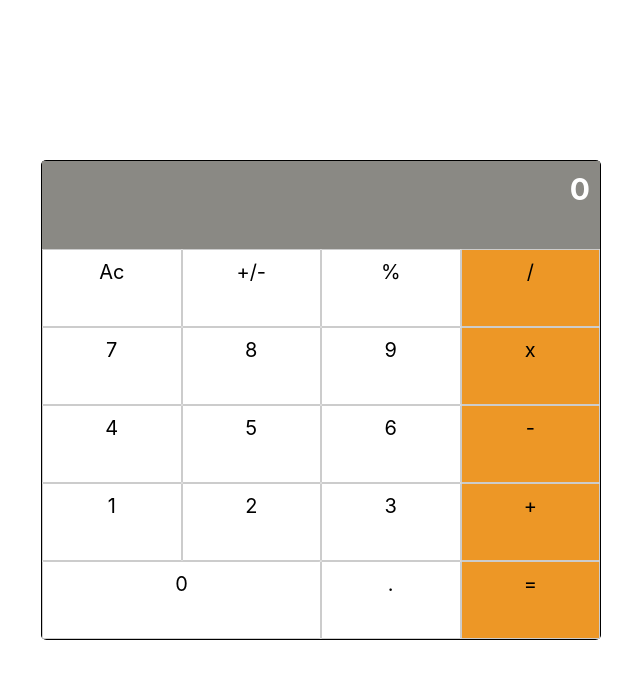
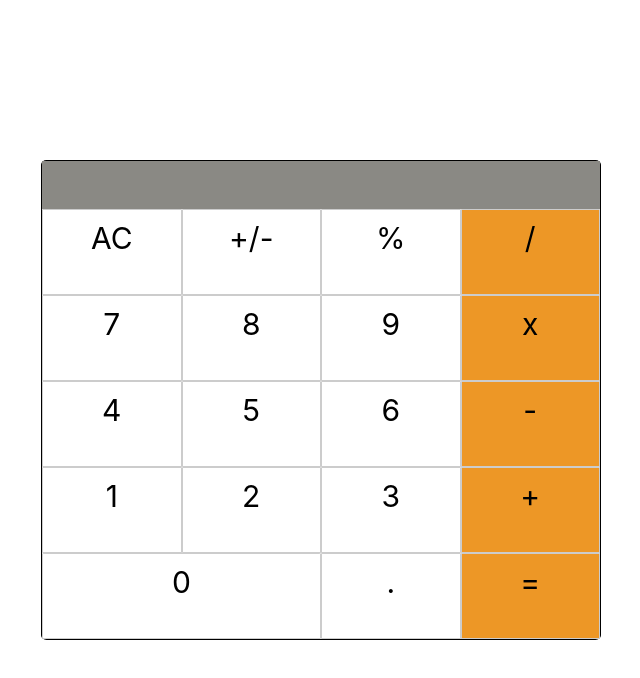
Before and after one commit to ghermaico135/math-magician-project, a React (Create React App) app: page / in a window 1280 px wide. Shown: the top 678 px of the page, without its empty margins (319-959 px from the left). Built offline with nearby package versions, Linux system fonts and the light colour scheme.

Commit message:
math-operation function

```diff
--- a/src/Components/Buttons.js
+++ b/src/Components/Buttons.js
@@ -1,27 +1,35 @@
 /* eslint-disable */
 import React from 'react';
-// import PropTypes from 'prop-types';
+import PropTypes from 'prop-types';
 import calculate from './logic/calculator';
 
-function Buttons(props) {
+const Buttons = ({ obj, name, setObj }) => {
   const handleClick = (e) => {
-    props.setObj(
-      calculate(props.obj, e.target.innerText)
+    setObj(
+      calculate(obj, e.target.innerText),
     );
-
   };
 
-  const operator = ['+', '-', '/', 'x','='];
+  const operator = ['+', '-', '/', 'x', '='];
   return (
 
     <div
-    className={`grid-item ${operator.includes(props.name) ? `grid-item-color`:''} ${(props.name == "0") ? `grid-item-zero`:''}`}
-    onClick={(e) => handleClick(e)}
+      className={`grid-item ${operator.includes(name) ? 'grid-item-color' : ''} ${(name === '0') ? 'grid-item-zero' : ''}`}
+      onClick={(e) => handleClick(e)}
     >
-    {props.name}
-		</div>
+      {name}
+    </div>
 
   );
-}
+};
+/* eslint-disable */
+export default Buttons;
 
-export default Buttons;
+// Buttons.defaultProps = {
+//   obj: {},
+// };
+Buttons.propTypes = {
+  obj: PropTypes.object.isRequired,
+  setObj: PropTypes.func.isRequired,
+  name: PropTypes.string.isRequired,
+};
--- a/src/Components/Calculator.js
+++ b/src/Components/Calculator.js
@@ -1,22 +1,17 @@
-/** @format */
-/* eslint-disable */
-import React, { useState } from "react";
-import "./Style.css";
-import DisplayInput from "./Display-input";
-import Buttons from "./Buttons";
+import React, { useState } from 'react';
+import './Style.css';
+import DisplayInput from './Display-input';
+import Buttons from './Buttons';
 
 function Calculator() {
   const [obj, setObj] = useState({
-		total: 0,
-		next: 0,
-		operation: null,
   });
 
   return (
     <div className="container">
       <div className="grid-container">
-				<DisplayInput  obj={obj} />
-				<Buttons name="Ac" obj={obj} setObj={setObj} />
+        <DisplayInput obj={obj} />
+        <Buttons name="AC" obj={obj} setObj={setObj} />
         <Buttons name="+/-" obj={obj} setObj={setObj} />
         <Buttons name="%" obj={obj} setObj={setObj} />
         <Buttons name="/" obj={obj} setObj={setObj} />
--- a/src/Components/Display-input.js
+++ b/src/Components/Display-input.js
@@ -1,29 +1,28 @@
-/** @format */
-/* eslint-disable */
-import React from "react";
-import PropTypes from "prop-types";
-import "./Style.css";
+import React from 'react';
+import PropTypes from 'prop-types';
 
-const DisplayInput = ({ obj }) => {
-  const show = (obj) => {
-    let len = Object.keys(obj).length;
-    if (len == '3') {
-      if (obj.operation == null && obj.next == null) {
-        return obj.total;
-      } else if (obj.operation && obj.next == null) {
-        return obj.total + ' ' + obj.operation;
-      } else if (obj.operation && obj.next && obj.total) {
-        return obj.total + ' ' + obj.operation + ' ' + obj.next;
-      }
-    }
-    if (len == '2') {
-      return obj.next;
-    }
-  };
-	return <div className="grid-item-input value-input">{show(obj) || 0}</div>;
+const DisplayInput = ({ obj }) => (!obj ? (
+  <div className="grid-item-input value-input">
+    <p>0</p>
+  </div>
+) : (
+  <div className="grid-item-input value-input">
+    {obj.total}
+    {obj.operation}
+    {obj.next}
+
+  </div>
+));
+
+export default DisplayInput;
+
+DisplayInput.defaultProps = {
+  obj: {},
 };
-
 DisplayInput.propTypes = {
-	obj: PropTypes.object.isRequired,
+  obj: PropTypes.shape({
+    total: PropTypes.string,
+    operation: PropTypes.string,
+    next: PropTypes.string,
+  }),
 };
-export default DisplayInput;
--- a/src/Components/Style.css
+++ b/src/Components/Style.css
@@ -43,7 +43,6 @@ body {
   padding: 10px;
 }
 
-
 .value-input:focus {
   outline: none;
 }
@@ -52,7 +51,7 @@ body {
   background-color: rgba(255, 255, 255, 0.8);
   text-align: center;
   padding: 10px;
-  font-size: 20px;
+  font-size: 30px;
   border: 1px solid #ccc;
   border-radius: 1%;
   cursor: pointer;
--- a/src/Components/logic/calculator.js
+++ b/src/Components/logic/calculator.js
@@ -1,4 +1,3 @@
-/* eslint-disable */
 import operate from './operate';
 
 function isNumber(item) {
```
Lines whose indentation alone changed are shown as unchanged.
